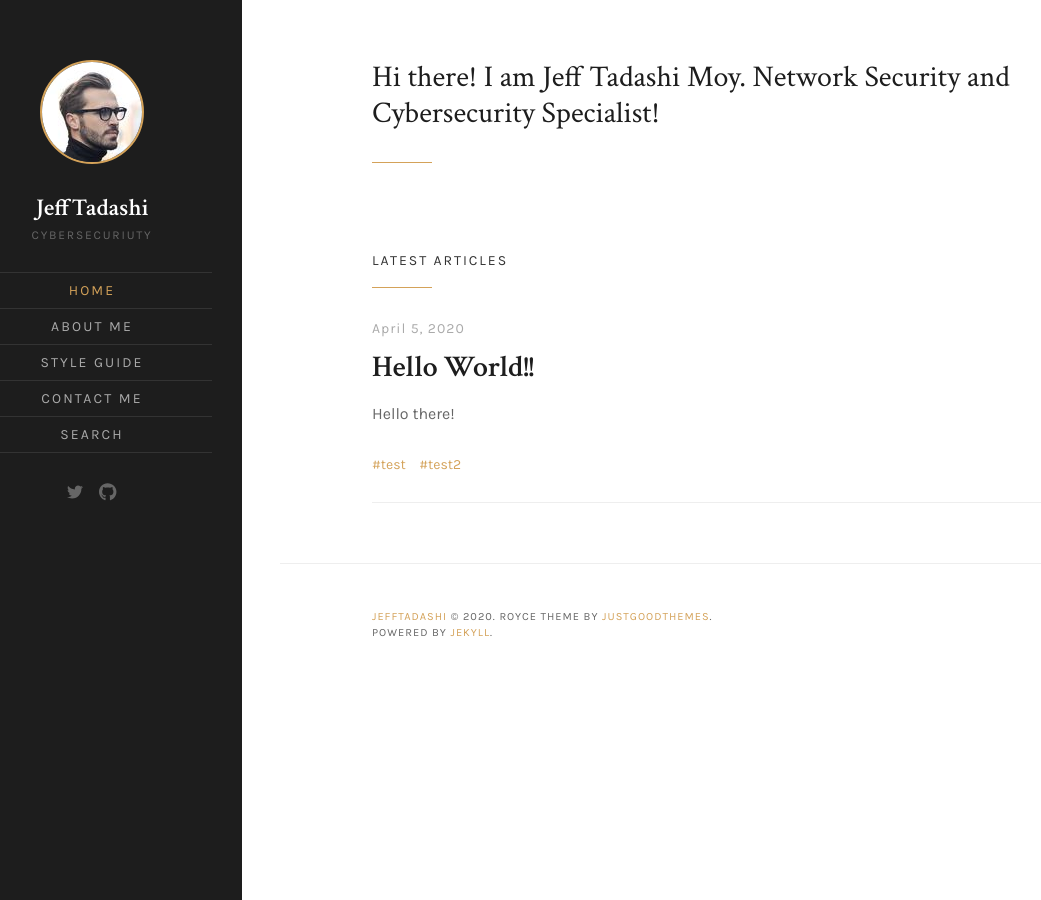
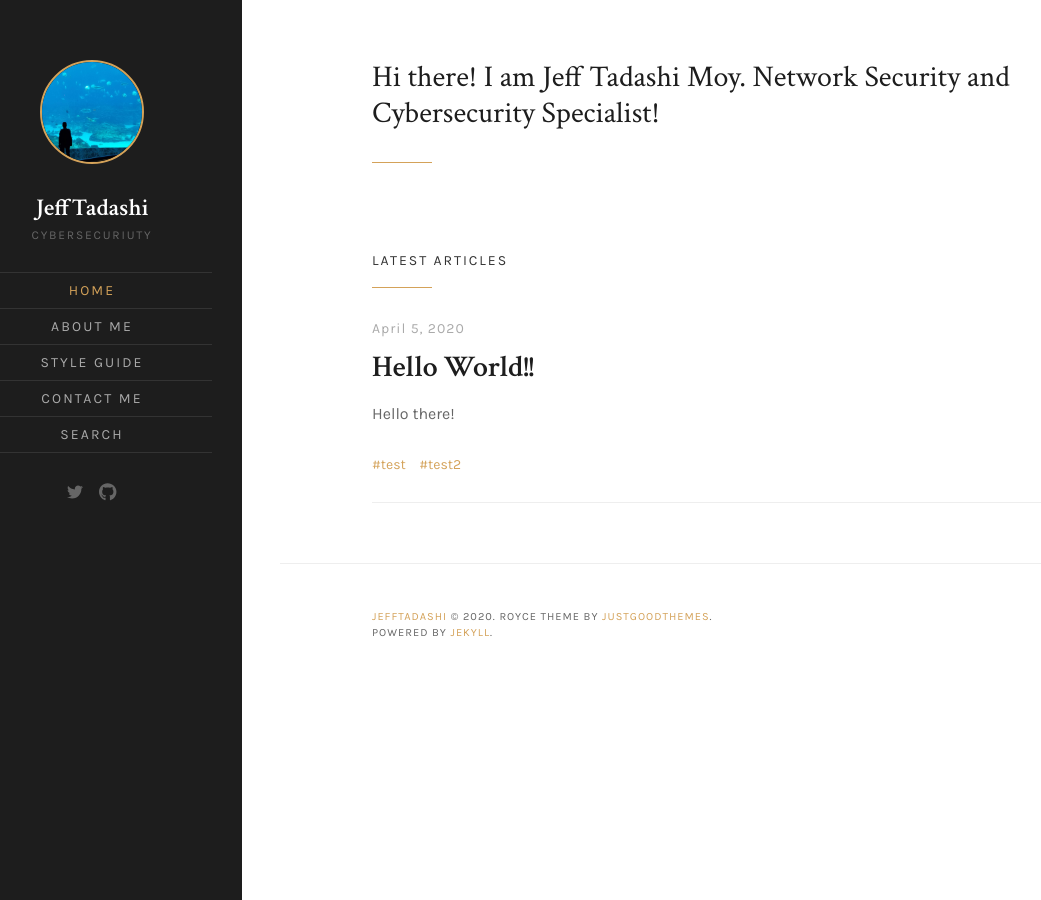
Before and after one commit to JeffTadashi/jefftadashi.github.io, a Jekyll site: the page built from index.html, in a window 1280 px wide. Shown: the whole page, without its empty margins (58-1099 px from the left). Built offline with Jekyll 4.4.1, drawn with Linux system fonts in a browser that asks for light colours; the list of posts is cut into pages by our own code.

Commit message:
Update _config.yml

```diff
--- a/_config.yml
+++ b/_config.yml
@@ -5,7 +5,7 @@ meta_description: 'Some description here'
 logo:
 # Author image is used in site sidebar and greetings in the home page hero text
 author:
-  image: 'authorimage.jpg'
+  image: 'jeff-atlanta.jpg'
   greetings: "Hi there! I am Jeff Tadashi Moy. Network Security and Cybersecurity Specialist!"
 favicon: 'assets/images/favicon.ico'
 baseurl:
```
